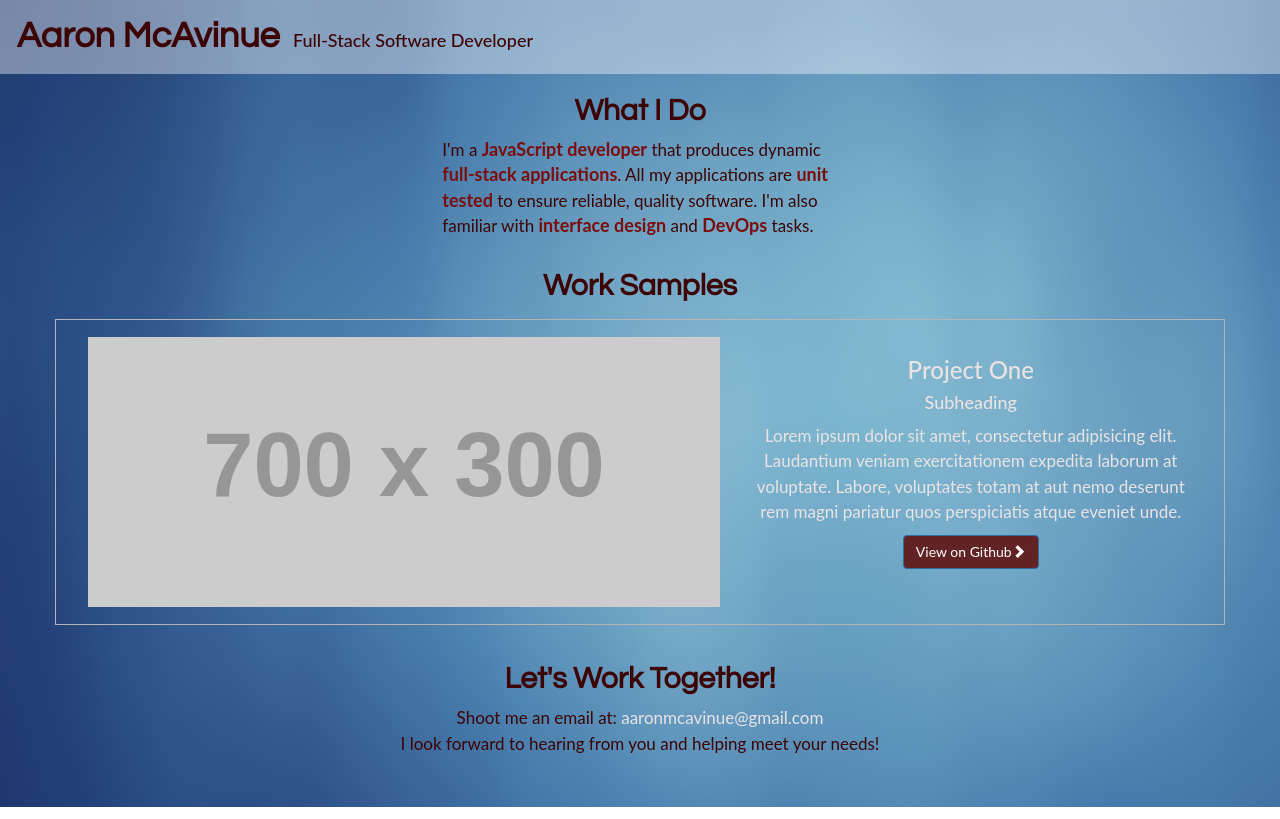
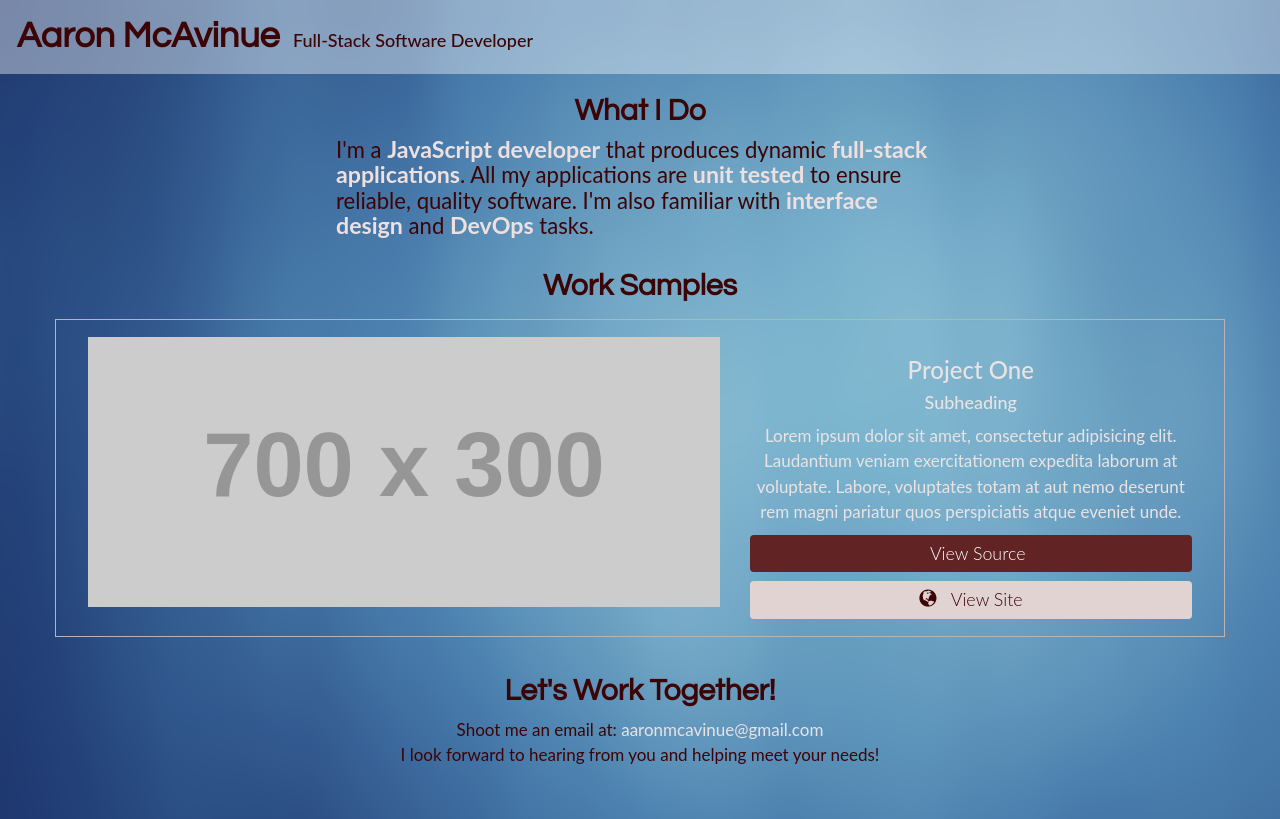
Before and after one commit to amcavinue/portfolio-site-static, a website: page index.html in a window 1280 px wide. Drawn offline with nearby package versions, Linux system fonts and the light colour scheme; placeholder pictures from the web are drawn by us; some icons are missing.

Commit message:
More style and layout changes.

```diff
--- a/css/sass/main.scss
+++ b/css/sass/main.scss
@@ -22,8 +22,8 @@ body {
 }
 
 strong {
-  color: #7b0d0d;
-  font-size: 18px;
+  color: #efe0e0;
+  font-size: 1.05em;
 }
 
 .container-fluid {
@@ -89,6 +89,7 @@ h2 {
 
 .what-i-do {
   text-align: left;
+  font-size: 1.3em;
 }
 
 .what-i-do-list {
@@ -104,11 +105,28 @@ h2 {
     border: 1px solid #b5b5b5;
     margin: 1em 0;
 
-    .btn-primary {
+    .btn {
+      border: none;
+      font-size: 1.05em;
+      font-weight: 300;
+      display: block;
+    }
+
+    .btn-github {
       background-color: $color-2;
+      margin-bottom: 0.5em;
 
       &:hover {
         background-color: #400404;
+      }
+    }
+
+    .btn-site {
+      background-color: #e2d3d3;
+      color: $color-1;
+
+      &:hover {
+        background-color: #dab1b1;
       }
     }
   }
--- a/index.html
+++ b/index.html
@@ -31,7 +31,7 @@
     <section>
       <h2>What I Do</h2>
       <div class="row what-i-do">
-        <div class="col-xs-12 col-sm-8 col-sm-offset-2 col-md-4 col-md-offset-4">
+        <div class="col-xs-12 col-sm-8 col-sm-offset-2 col-md-6 col-md-offset-3">
           <p>
             I'm a <strong>JavaScript developer</strong> that produces dynamic <strong>full-stack applications</strong>. All my applications are <strong>unit tested</strong> to ensure reliable, quality software. I'm also familiar with <strong>interface design</strong> and <strong>DevOps</strong> tasks.
           </p>
@@ -42,7 +42,7 @@
     <section class="container work-samples">
       <h2>Work Samples</h2>
 
-      <!-- Project One -->
+      <!-- Project -->
       <div class="row project">
           <div class="col-md-7">
             <img class="img-responsive" src="http://placehold.it/700x300" alt="">
@@ -51,9 +51,12 @@
               <h3>Project One</h3>
               <h4>Subheading</h4>
               <p>Lorem ipsum dolor sit amet, consectetur adipisicing elit. Laudantium veniam exercitationem expedita laborum at voluptate. Labore, voluptates totam at aut nemo deserunt rem magni pariatur quos perspiciatis atque eveniet unde.</p>
-              <a class="btn btn-primary" href="#">View on Github<span class="glyphicon glyphicon-chevron-right"></span></a>
+              <a class="btn btn-primary btn-github" href="#"><span class="socicon-github"></span>&nbsp;&nbsp;&nbsp;View Source</a>
+              <a class="btn btn-primary btn-site" href="#"><span class="glyphicon glyphicon-globe"></span>&nbsp;&nbsp;&nbsp;View Site</a>
           </div>
       </div><!-- /.row -->
+      <!-- /Project -->
+
     </section>
 
     <section class="contact">
```
Also changed, not shown: css/main.css.
